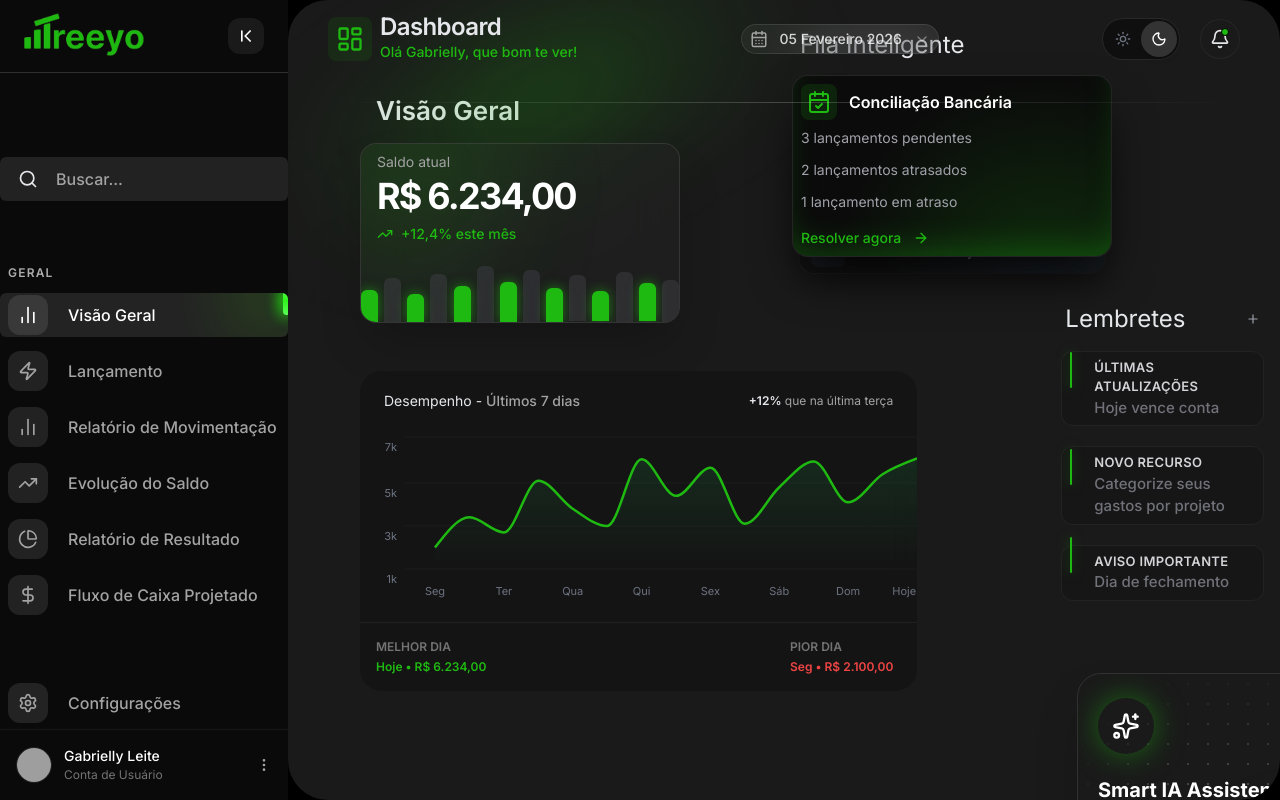
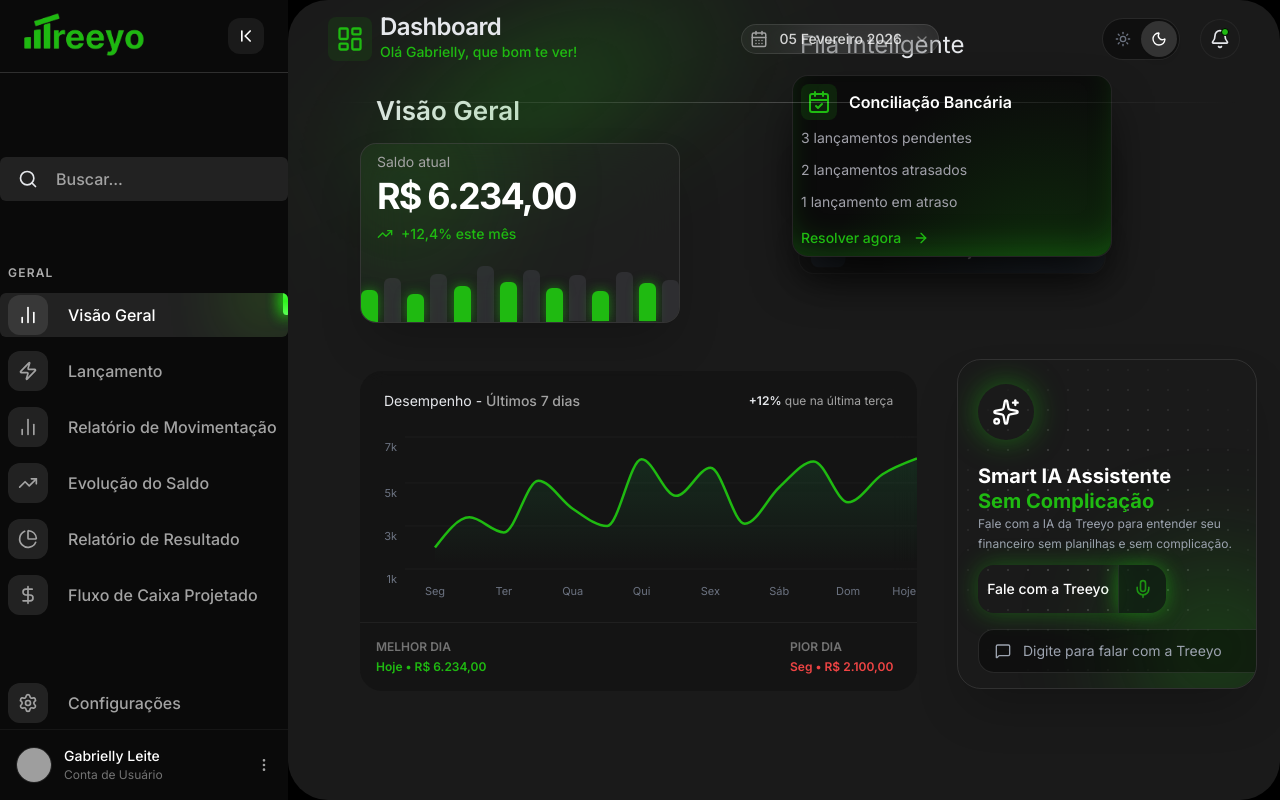
Before and after one commit to gabriellyleitedev/treeyo-dashboard-saas, a React (Vite) app: page /visao-geral in a window 1280 px wide. Built offline with nearby package versions, Linux system fonts and the light colour scheme; grey boxes are pictures that could not be loaded.

Commit message:
alguma alteração

```diff
--- a/src/components/RemindersPanel.jsx
+++ b/src/components/RemindersPanel.jsx
@@ -1,4 +1,4 @@
- "use client";
+"use client";
 
 import { useState } from "react";
 import { motion, AnimatePresence } from "framer-motion";
@@ -40,7 +40,7 @@
   }
 
   return (
-    <div className="flex flex-col gap-4 w-full max-w-[300px] lg:-translate-y-12 ">
+    <div className="flex flex-col gap-4 w-full max-w-[300px]">
 
       {/* HEADER */}
       <div className="flex items-center justify-between px-1">
@@ -67,10 +67,9 @@
               className={`
                 relative cursor-pointer rounded-xl border px-4 py-1.5
                 transition-all duration-300
-                ${
-                  reminder.completed
-                    ? "bg-zinc-900/30 border-white/5 opacity-40"
-                    : "bg-[#161616] border-white/5 hover:border-white/10 hover:bg-[#1c1c1c]"
+                ${reminder.completed
+                  ? "bg-zinc-900/30 border-white/5 opacity-40"
+                  : "bg-[#161616] border-white/5 hover:border-white/10 hover:bg-[#1c1c1c]"
                 }
               `}
             >
@@ -88,21 +87,19 @@
               {/* TEXTO */}
               <div className="ml-4 flex flex-col gap-0">
                 <span
-                  className={`text-[13px] font-semibold  tracking-wide uppercase ${
-                    reminder.completed
+                  className={`text-[13px] font-semibold  tracking-wide uppercase ${reminder.completed
                       ? "line-through text-zinc-600"
                       : "text-zinc-300"
-                  }`}
+                    }`}
                 >
                   {reminder.title}
                 </span>
 
                 <span
-                  className={`text-[15px] font-medium ${
-                    reminder.completed
+                  className={`text-[15px] font-medium ${reminder.completed
                       ? "line-through text-zinc-700"
                       : "text-zinc-500"
-                  }`}
+                    }`}
                 >
                   {reminder.description}
                 </span>
--- a/src/components/TreeyoAssistant.jsx
+++ b/src/components/TreeyoAssistant.jsx
@@ -3,16 +3,16 @@
 
 const TreeyoAssistant = () => {
     return (
-        <div className="flex flex-col md:justify-start w-full md:items-start items-center p-4 lg:pt-6 lg:fixed">
+        <div className="flex flex-col md:justify-start w-full md:items-start items-center p-4 lg:pt-6 ">
 
             {/* Card Principal */}
             <div className="relative overflow-hidden  w-full
             md:max-w-[300px] md:min-h-[360px]
-                lg:w-[310px] lg:min-h-[330px]
+            lg:w-[310px] lg:min-h-[330px]
             max-w-[280px]
             min-h-[340px]
 
-flex-col rounded-3xl border border-white/10 shadow-2xl transition-all duration-300 will-change-transform focus-within:border-[#1fba11]">
+            flex-col rounded-3xl border border-white/10 shadow-2xl transition-all duration-300 will-change-transform focus-within:border-[#1fba11]">
 
                 <div
                     className="absolute inset-0 z-0"
@@ -27,10 +27,8 @@
                 {/* Brilho Verde (Glow) no fundo */}
                 <div className="absolute -bottom-10 -right-10 w-40 h-40 bg-[#1fba11]/30 blur-[60px] rounded-full"></div>
 
-                {/* Conteúdo do Card */}
                 <div className="relative z-10 flex flex-col h-full">
 
-                    {/* ICONE */}
                     <div className="flex-1 flex flex-col justify-end py-4 px-4 lg:px-5 lg:py-6">
                         <div className="w-14 h-14 rounded-full bg-gradient-to-br from-[#1fba11] to-[#0d5c08] flex items-center justify-center shadow-[0_0_30px_rgba(31,186,17,0.5)]">
                             <Sparkles className="text-white w-7 h-7" />
@@ -71,12 +69,10 @@
 
                         {/* INPUT - DIGITAR (Ajustado para travar) */}
                         <div className='
-
                             flex items-center gap-3 h-11 rounded-l-2xl bg-black/40 border border-white/10 px-4 text-sm text-gray-300 focus-within:border-[#1fba11] overflow-hidden
                             w-[265px]
                             md:w-[290px]
-                               /* 1. Definimos uma largura máxima para não bater na parede */
-                            min-w-0       /* 2. Permite que o flexbox ignore o tamanho do texto */
+                            min-w-0
                             shrink-0
                         '>
 
@@ -90,8 +86,7 @@
                                   bg-transparent
                                   outline-none
                                   placeholder:text-gray-400
-                                  min-w-0      /* Crucial: input não empurra o pai */
-                                  whitespace-nowrap
+                                  min-w-0
                                   overflow-hidden
                                 '/>
                         </div>
--- a/src/pages/VisaoGeral.jsx
+++ b/src/pages/VisaoGeral.jsx
@@ -81,8 +81,6 @@
                             </div>
                         </div>
 
-
-
                         {/* GRÁFICO */}
                         <div className="pt-24 md:pt-32 lg:pt-12 pb-4">
                             <MainChart />
@@ -90,24 +88,14 @@
 
                     </div>
 
-
                     {/* FILA INTELIGENTE (mobile e notebook) */}
                     <div className="md:hidden flex justify-center pt-12">
-
                         <CardsStack />
-
                     </div>
 
-                    <div className=" lg:col-span-4 flex flex-col items-center md:items-start  self-start lg:translate-x-11 pt-[16rem] p-8">
 
-                        <div className="w-full">
-                            <RemindersPanel />
-                        </div>
-
-                        <div className="w-full lg:-translate-y-12 pt-12">
-                            <TreeyoAssistant />
-                        </div>
-
+                    <div className="lg:col-span-4 flex flex-col self-start lg:pt-[12rem] pt-[14rem] md:pt-4">
+                        <TreeyoAssistant />
                     </div>
 
 
```
